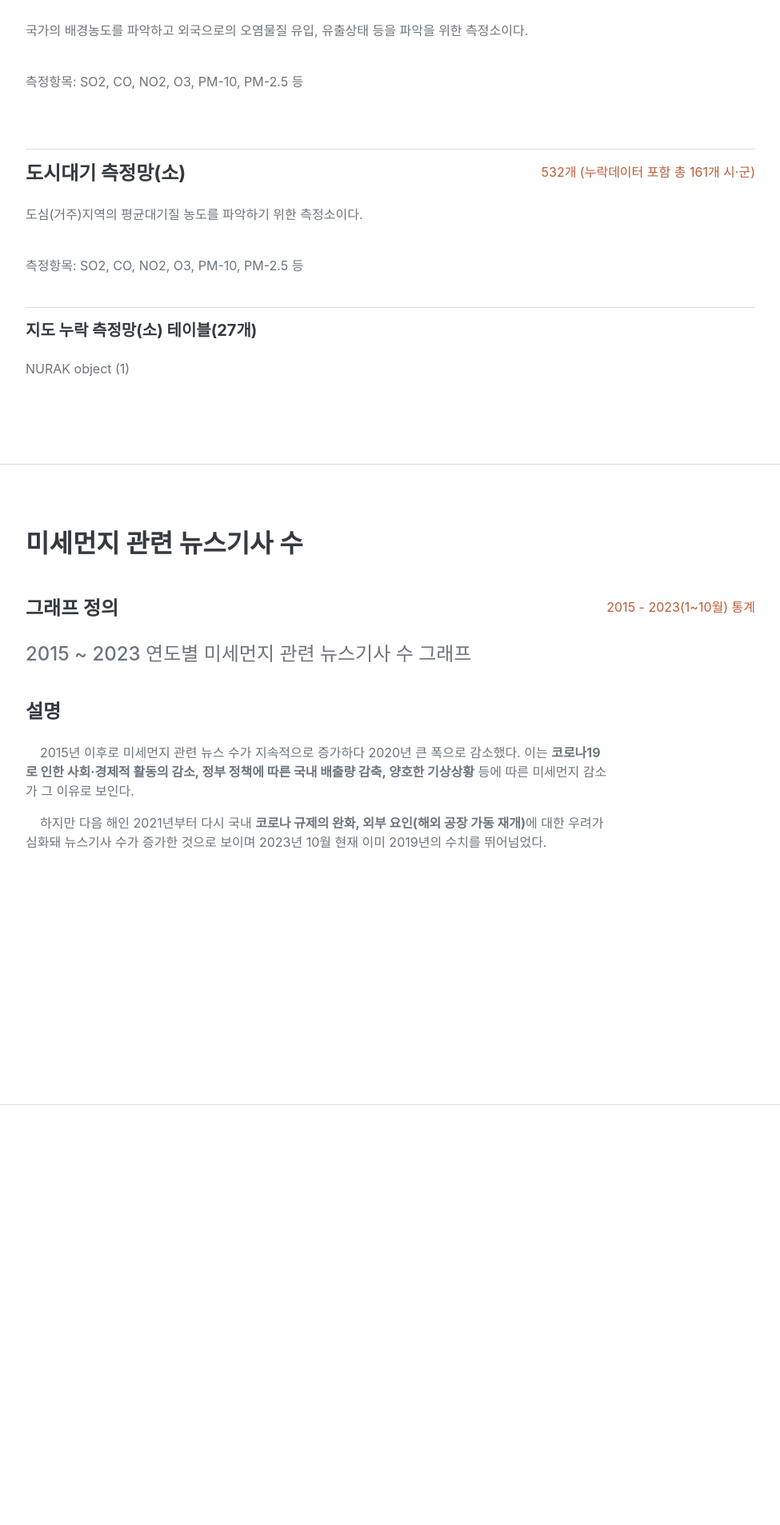
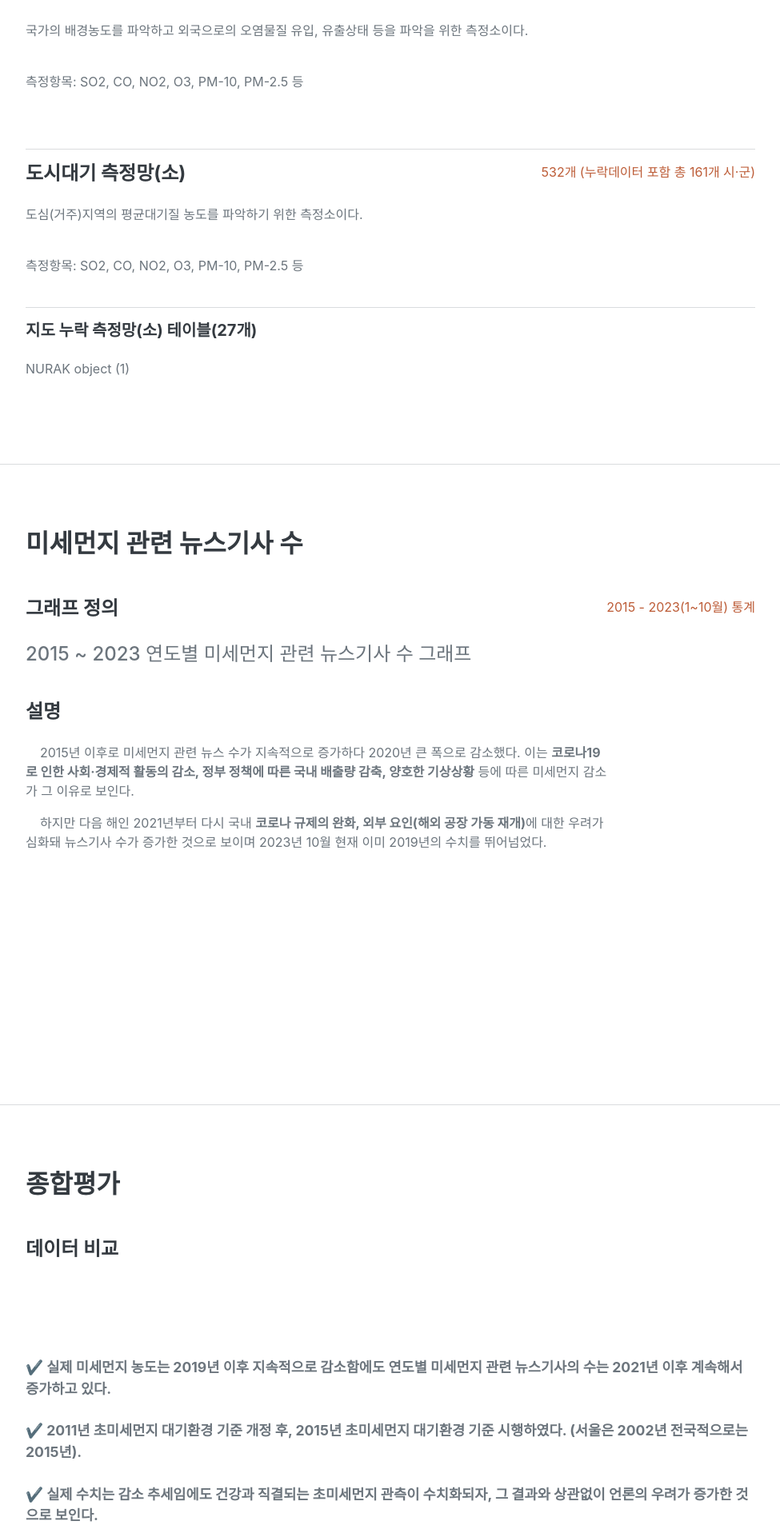
Before and after one commit to BAEEUNMANGDUCK/django-graph-plotly, a Django app: template django_plotly/core/templates/core/index.html in a window 1280 px wide. Shown: the part 1822-3729 px from the top of the page at 80% size, without its empty margins (288-1263 px from the left). Before the commit the page ends 3204 px from the top, so only its background shows below. Run offline with Django 4.2, Linux system fonts and the light colour scheme; the template is opened without the code that fills it: values that come from a table or form of the project are taken from there, others are empty; data comes from the database, SQL or seed files in the repository; some libraries are stand-ins or nearby versions; some web fonts are replaced.

Commit message:
Update index.html

```diff
--- a/django_plotly/core/templates/core/index.html
+++ b/django_plotly/core/templates/core/index.html
@@ -39,10 +39,11 @@
                     <li class="nav-item"><a class="nav-link js-scroll-trigger" href="#experience">미세먼지 농도</a></li>
                     <li class="nav-item"><a class="nav-link js-scroll-trigger" href="#education">측정망(소) 위치</a></li>
                     <li class="nav-item"><a class="nav-link js-scroll-trigger" href="#skills">연도별 뉴스기사</a></li>
+                    <li class="nav-item"><a class="nav-link js-scroll-trigger" href="#interest">종합평가</a></li>
                 </ul>
             </div>
         </nav>
-        <!-- Page Content-->
+        <!-- 미세먼지 구성성분-->
         <div class="container-fluid p-0">
             <!-- About-->
             <section class="resume-section" id="about">
@@ -71,7 +72,7 @@
                 </div>
             </section>
             <hr class="m-0" />
-            <!-- Experience-->
+            <!-- 미세먼지 농도-->
             <section class="resume-section" id="experience">
                 <div class="resume-section-content">
                     <h2 class="mb-5" style="font-size:35px">미세먼지 농도</h2>
@@ -125,7 +126,8 @@
                 </div>
             </section>
             <hr class="m-0" />
-            <!-- Education-->
+
+            <!-- 측정소 위치-->
             <section class="resume-section" id="education">
                 <div class="resume-section-content">
                     <h3 class="mb-5">측정망(소) 위치(국가배경, 도시대기)</h3>
@@ -168,7 +170,7 @@
                 </div>
             </section>
             <hr class="m-0" />
-            <!-- Skills-->
+            <!-- 뉴스기사 수 -->
             <section class="resume-section" id="skills" style="display:block;">
                 <div class="resume-section-content">
                     <h3 class="mb-5">미세먼지 관련 뉴스기사 수</h3>
@@ -189,6 +191,37 @@
                 </div>
             </section>
             <hr class="m-0" />
+             <!--종합평가-->
+            <section class="resume-section" id="interest" style="display:block;">
+                <div class="resume-section-content">
+                    <h3 class="mb-5">종합평가</h3>
+                    <div class="d-flex flex-column flex-md-row justify-content-between mb-5">
+                        <div class="flex-grow-1">
+                            <h4 class="mb-0">데이터 비교</h4>
+                        </div>
+                    </div>
+                    <br>
+                    <br>
+                    <br>
+                    <ul class="mb-0" style="list-style:none;font-size:1.1rem;padding-left:0;margin-left:0;">
+                        <li>
+                            <strong>✔ 실제 미세먼지 농도는 2019년 이후 지속적으로 감소함에도 연도별 미세먼지 관련 뉴스기사의 수는 2021년 이후 계속해서 증가하고 있다.</strong>
+                        </li>
+                        <br>
+                        <li>
+                            <strong>✔ 2011년 초미세먼지 대기환경 기준 개정 후, 2015년 초미세먼지 대기환경 기준 시행하였다. (서울은 2002년 전국적으로는 2015년).</strong>
+                        </li>
+                        <br>
+                        <li>
+                            <strong>✔ 실제 수치는 감소 추세임에도 건강과 직결되는 초미세먼지 관측이 수치화되자, 그 결과와 상관없이 언론의 우려가 증가한 것으로 보인다.</strong>
+                        </li>
+                        <br>
+                        <li>
+                            <strong>✔ 따라서 공공기관 및 정부는 국내 배출량 감축 효과와 미세먼지 개선 추세 등을 적극적으로 홍보할 필요가 있다. </strong>
+                        </li>
+                    </ul>
+                </div>
+            </section>
         </div>
         <!-- Bootstrap core JS-->
         <script src="https://cdn.jsdelivr.net/npm/bootstrap@5.2.3/dist/js/bootstrap.bundle.min.js"></script>
```
